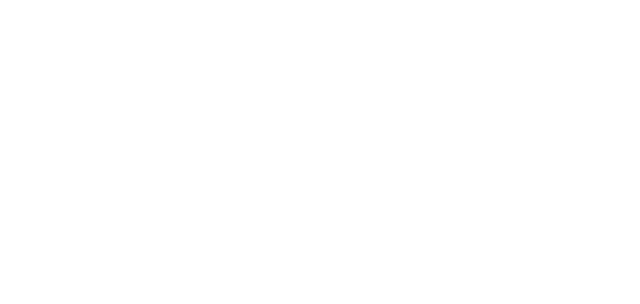
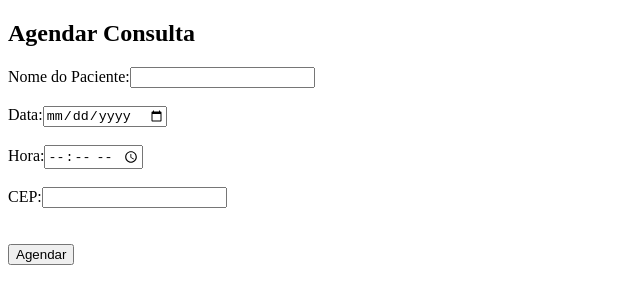
Before and after one commit to jjjjooaaoo/sistema-clinica, a Vue app in the folder frontend/: page /consulta in a window 1280 px wide. Shown: the top 304 px of the page, without its empty margins (0-640 px from the left). Built offline with nearby package versions, Linux system fonts and the light colour scheme.

Commit message:
Atualização agendarconsulta e login

```diff
--- a/frontend/src/views/AgendarConsulta.vue
+++ b/frontend/src/views/AgendarConsulta.vue
@@ -1,3 +1,27 @@
+<template>
+  <div class="agendar-container">
+    <h2>Agendar Consulta</h2>
+    <form @submit.prevent="agendar">
+      <label for="paciente">Nome do Paciente:</label>
+      <input v-model="paciente" type="text" name="paciente" id="paciente" required />
+      <br /><br />
+      <label for="data">Data:</label>
+      <input v-model="data" type="date" name="data" id="data" required />
+      <br /><br />
+      <label for="hora">Hora:</label>
+      <input v-model="hora" type="time" name="hora" id="hora" required />
+      <br /><br />
+      <label for="cep">CEP:</label>
+      <input v-model="cep" type="text" name="cep" id="cep" maxlength="8" @blur="buscarCep" required />
+      <br /><br />
+      <div v-if="endereco">
+        <strong>Endereço:</strong> {{ endereco }}
+      </div>
+      <br />
+      <button type="submit">Agendar</button>
+    </form>
+  </div>
+</template>
 <script>
 import api from "../services/api"
 
--- a/frontend/src/views/Login.vue
+++ b/frontend/src/views/Login.vue
@@ -6,6 +6,8 @@
       v-model="email"
       type="email"
       placeholder="Email"
+      name="email"
+      id="login-email"
     />
     <br /><br />
 
@@ -13,6 +15,8 @@
       v-model="senha"
       type="password"
       placeholder="Senha"
+      name="senha"
+      id="login-senha"
     />
     <br /><br />
 
```
